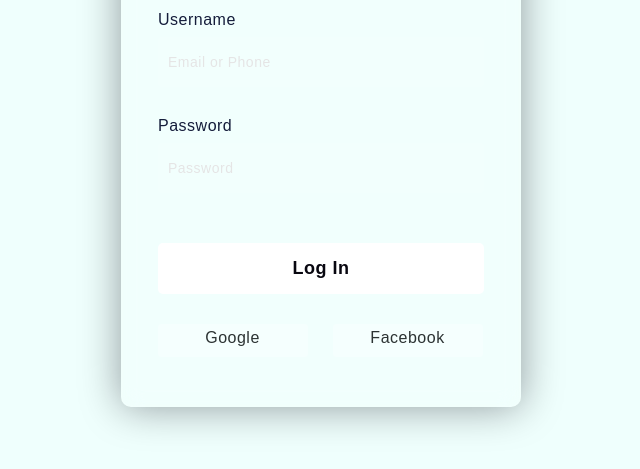
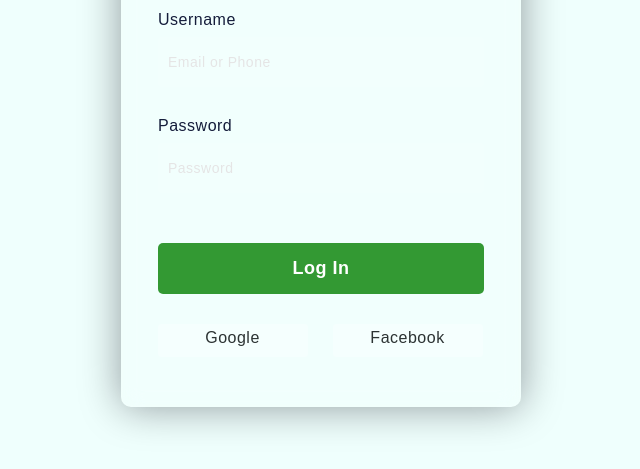
Before and after one commit to Tanmaytoshy/career-dendrogram-, a website: page pages/login.html in a window 1280 px wide. Shown: the part 253-722 px from the top of the page, without its empty margins (319-959 px from the left). Drawn offline with Linux system fonts and the light colour scheme.

Commit message:
Update login.css

```diff
--- a/pages/login.css
+++ b/pages/login.css
@@ -70,8 +70,8 @@ input{
 button{
     margin-top: 50px;
     width: 100%;
-    background-color: #ffffff;
-    color: #080710;
+    background-color: #339933;
+    color: white;
     padding: 15px 0;
     font-size: 18px;
     font-weight: 600;
@@ -79,7 +79,7 @@ button{
     cursor: pointer;
 }
 button:hover{
-    background-color: #D1D1D1;
+    background-color: #206020;
   }
 .social{
   margin-top: 30px;
```
